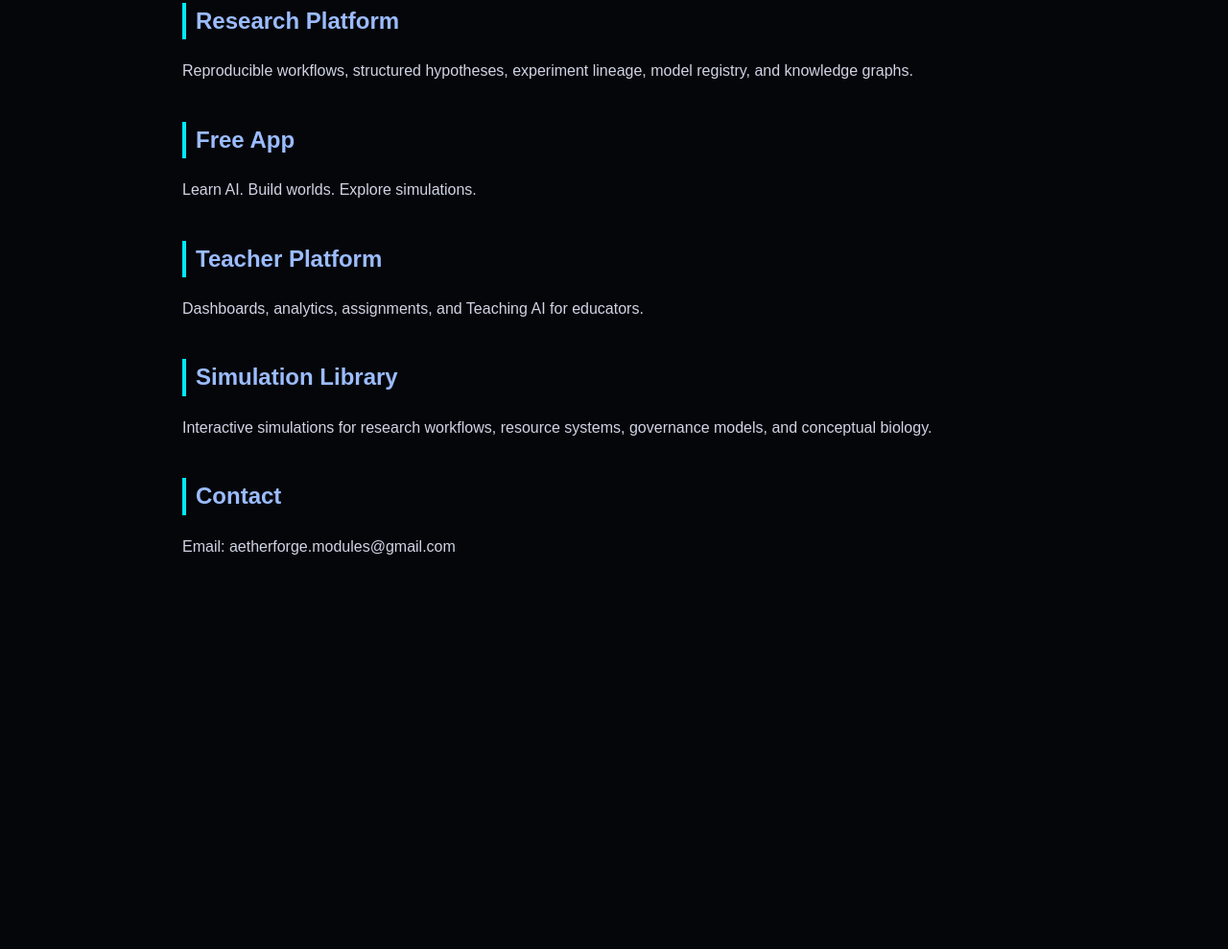
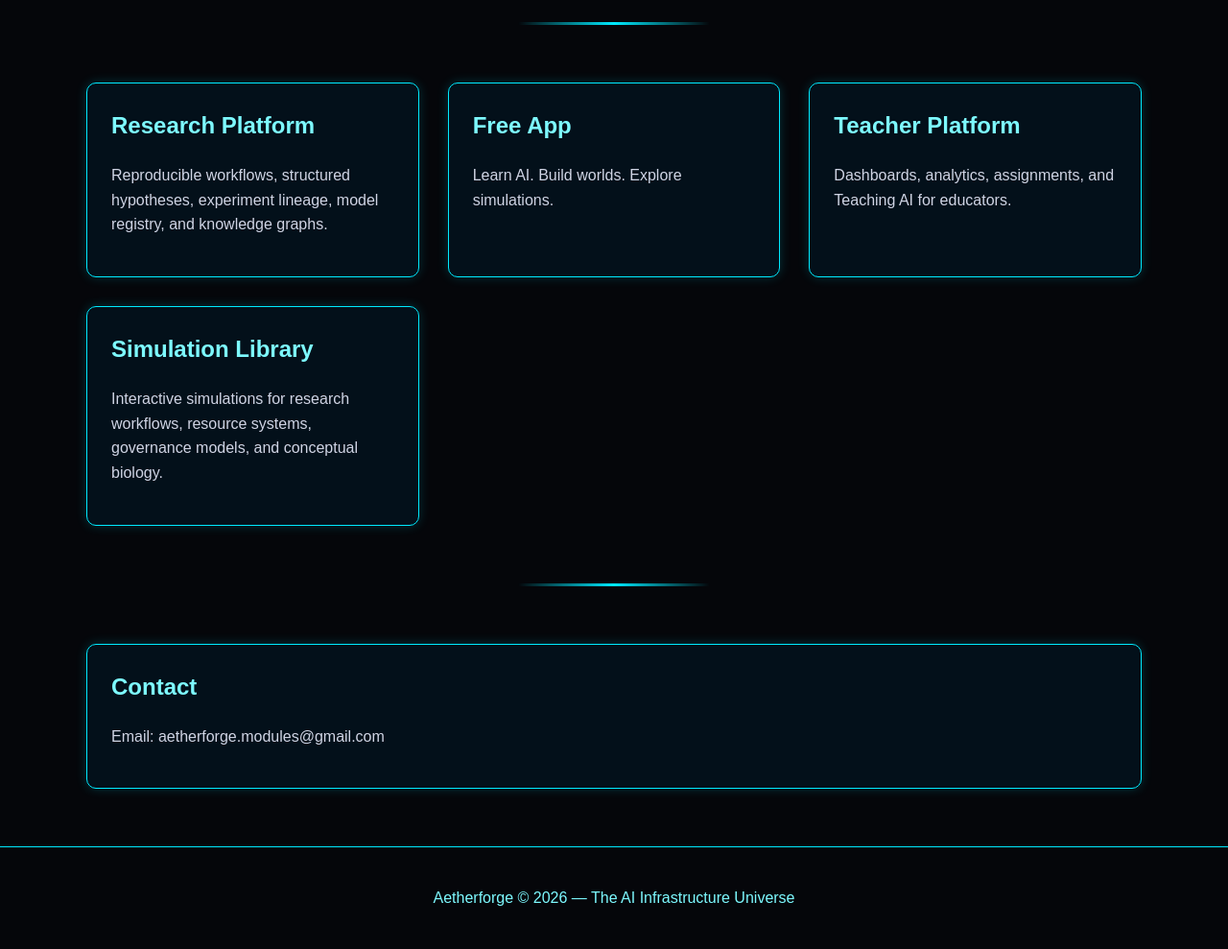
Before and after one commit to aetherforgemodules-cpu/aetherforge-website-, a plain HTML site: page index.html in a window 1280 px wide. Shown: the part 557-1546 px from the top of the page at 96% size. Before the commit the page ends 1179 px from the top, so only its background shows below. Drawn offline with Linux system fonts and the light colour scheme.

Commit message:
Update index.html

```diff
--- a/index.html
+++ b/index.html
@@ -32,7 +32,7 @@
   text-shadow: 0 0 8px #00eaff;
 }
 
-/* HERO SECTION */
+/* HERO */
 .hero {
   text-align: center;
   padding: 120px 20px 80px;
@@ -49,17 +49,53 @@
   margin: 20px auto 0;
 }
 
-/* CONTENT */
-.container {
-  max-width: 900px;
+/* SECTION CARDS */
+.section-grid {
+  display: grid;
+  grid-template-columns: repeat(auto-fit, minmax(260px, 1fr));
+  gap: 30px;
+  max-width: 1100px;
   margin: 40px auto;
   padding: 0 20px;
 }
-h2 {
-  margin-top: 40px;
-  color: #9bbcff;
-  border-left: 4px solid #00eaff;
-  padding-left: 10px;
+.card {
+  background: rgba(0, 30, 50, 0.4);
+  border: 1px solid #00eaff;
+  padding: 25px;
+  border-radius: 10px;
+  box-shadow: 0 0 12px rgba(0, 234, 255, 0.2);
+  transition: 0.3s;
+}
+.card:hover {
+  box-shadow: 0 0 20px rgba(0, 234, 255, 0.5);
+  transform: translateY(-5px);
+}
+.card h2 {
+  color: #7df9ff;
+  margin-top: 0;
+}
+
+/* DIVIDER */
+.divider {
+  width: 200px;
+  height: 3px;
+  background: linear-gradient(90deg, transparent, #00eaff, transparent);
+  margin: 60px auto;
+  animation: pulse 2s infinite;
+}
+@keyframes pulse {
+  0% { opacity: 0.3; }
+  50% { opacity: 1; }
+  100% { opacity: 0.3; }
+}
+
+/* FOOTER */
+footer {
+  text-align: center;
+  padding: 40px;
+  color: #7df9ff;
+  border-top: 1px solid #00eaff;
+  margin-top: 60px;
 }
 </style>
 </head>
@@ -83,25 +119,47 @@
   <p>Build, explore, and govern intelligent systems across research, education, and simulation.</p>
 </div>
 
-<!-- MAIN CONTENT -->
-<div class="container">
+<div class="divider"></div>
 
+<!-- SECTION CARDS -->
+<div class="section-grid">
+
+  <div class="card">
     <h2>Research Platform</h2>
     <p>Reproducible workflows, structured hypotheses, experiment lineage, model registry, and knowledge graphs.</p>
+  </div>
 
+  <div class="card">
     <h2>Free App</h2>
     <p>Learn AI. Build worlds. Explore simulations.</p>
+  </div>
 
+  <div class="card">
     <h2>Teacher Platform</h2>
     <p>Dashboards, analytics, assignments, and Teaching AI for educators.</p>
+  </div>
 
+  <div class="card">
     <h2>Simulation Library</h2>
     <p>Interactive simulations for research workflows, resource systems, governance models, and conceptual biology.</p>
-
-<h2>Contact</h2>
-<p>Email: aetherforge.modules@gmail.com</p>
+  </div>
 
 </div>
 
+<div class="divider"></div>
+
+<!-- CONTACT -->
+<div class="section-grid">
+  <div class="card">
+    <h2>Contact</h2>
+    <p>Email: aetherforge.modules@gmail.com</p>
+  </div>
+</div>
+
+<!-- FOOTER -->
+<footer>
+  Aetherforge © 2026 — The AI Infrastructure Universe
+</footer>
+
 </body>
 </html>
```
Lines whose indentation alone changed are shown as unchanged.
